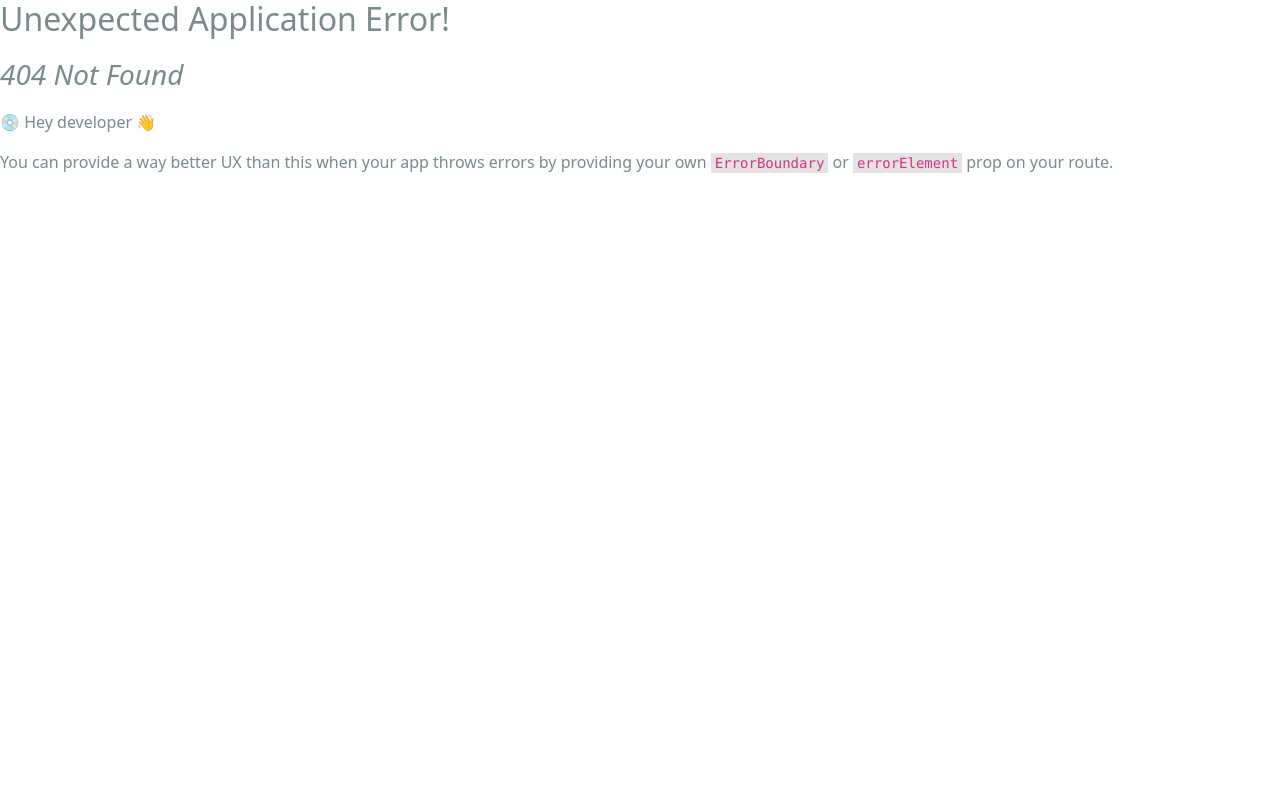
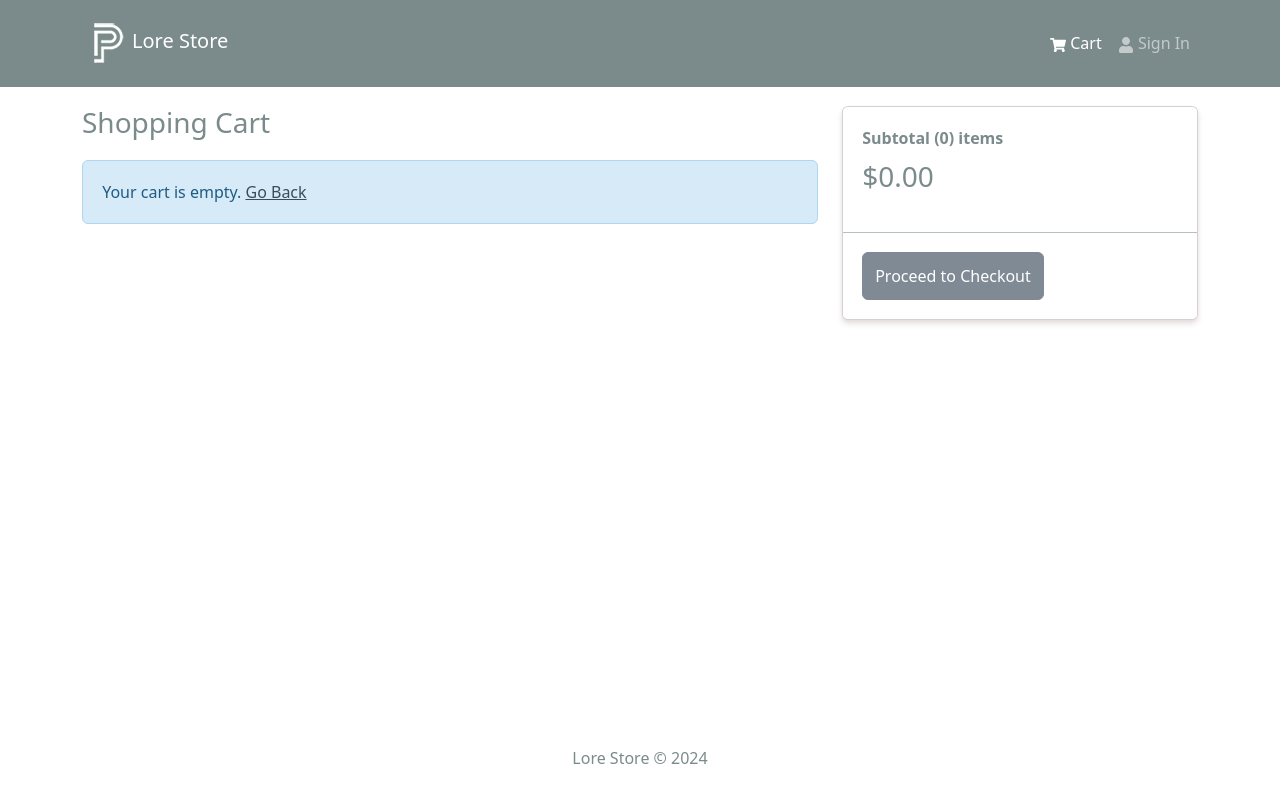
Before and after one commit to Nmcleon/MVP_STORE, a React (Create React App) app in the folder frontend/: page /cart in a window 1280 px wide. Before the commit this address had no page. Shown: the top 802 px of the page. Built offline with nearby package versions, Linux system fonts and the light colour scheme.

Commit message:
Add shopping cart functionality
serious err,
It fetches but redux states, products undefined, fix soon

```diff
--- a/frontend/src/components/Header.jsx
+++ b/frontend/src/components/Header.jsx
@@ -1,11 +1,14 @@
 import React from 'react'
-import { Navbar, Nav, Container } from 'react-bootstrap'
+import { Navbar, Nav, Container, Badge } from 'react-bootstrap'
 import { FaShoppingCart, FaUser } from 'react-icons/fa'
 import { LinkContainer } from 'react-router-bootstrap'
+import { useSelector } from 'react-redux'
 
 import logo from '../assets/logo.png'
 
 const Header = () => {
+    const { cartItems } = useSelector((state) => state.cart)
+
     return (
         <header>
             <Navbar bg='dark' variant='dark' expand='md' collapseOnSelect>
@@ -20,7 +23,16 @@
                     <Navbar.Collapse id='basic-navbar-nav'>
                         <Nav className='ms-auto'>
                             <LinkContainer to='/cart'>
-                                <Nav.Link><FaShoppingCart /> Cart</Nav.Link>
+                            <Nav.Link>
+                                    <FaShoppingCart /> Cart
+                                    {
+                                        cartItems.length > 0 && (
+                                            <Badge pill bg='success' style={{marginLeft: '5px'}}>
+                                                { cartItems.reduce((a, c) => a + c.qty, 0) }
+                                            </Badge>
+                                        )
+                                    }
+                                </Nav.Link>
                                 </LinkContainer>
                                 <LinkContainer to='/login'>
                                     <Nav.Link href='/login'>
--- a/frontend/src/index.js
+++ b/frontend/src/index.js
@@ -16,12 +16,14 @@
 import reportWebVitals from './reportWebVitals';
 import HomeScreen from './screens/HomeScreen';
 import ProductScreen from './screens/ProductScreen';
+import CartScreen from './screens/CartScreen';
 
 const router = createBrowserRouter(
   createRoutesFromElements(
     <Route path='/' element={<App />}>
       <Route index={true} path='/' element={<HomeScreen />} />
       <Route path='/product/:id' element={<ProductScreen />} />
+      <Route path='/cart/' element={<CartScreen />} />
     </Route>
   )
 )
--- /dev/null
+++ b/frontend/src/screens/CartScreen.jsx
@@ -0,0 +1,89 @@
+import React from 'react'
+import { Link, useNavigate } from 'react-router-dom'
+import { useDispatch, useSelector } from 'react-redux'
+import { Row, Col, ListGroup, Image, Form, Button, Card } from 'react-bootstrap'
+import { FaTrash } from 'react-icons/fa'
+import Message from '../components/Message'
+import { addToCart, removeFromCart } from '../slices/cartSlice'
+
+const CartScreen = () => {
+    const navigate = useNavigate()
+    const dispatch = useDispatch()
+    const cart = useSelector((state) => state.cart)
+    const { cartItems } = cart
+    const addToCartHandler = async (product, qty) => {
+        dispatch(addToCart({...product, qty}))
+    };
+	const removeFromCartHandler = async (id) => {
+        dispatch(removeFromCart(id))
+    };
+    const checkoutHandler = () => {
+        navigate('/#')
+    };
+
+    return (
+        <Row>
+            <Col md={8}>
+                <h3 style={{marginBottom: '20px'}}>Shopping Cart</h3>
+                { cartItems.length === 0 ? (
+                    <Message>
+                        Your cart is empty. <Link to='/'>Go Back</Link>
+                    </Message>
+                ) : (
+                    <ListGroup variant='flush'>
+                        { cartItems.map((item) => (
+                            <ListGroup.Item key={item._id}>
+                                <Row>
+                                    <Col md={2}>
+                                        <Image src={item.image} alt={item.name} fluid round />
+                                    </Col>
+                                    <Col md={3}>
+                                        <Link to={`/product/${item._id}`}>{item.name}</Link>
+                                    </Col>
+                                    <Col md={2}>
+                                        ${item.price}
+                                    </Col>
+                                    <Col md={2}>
+                                        <Form.Control as='select' value={item.qty} onChange={(e) => addToCartHandler(item, Number(e.target.value))}>
+                                            {[...Array(item.countInStock).keys()].map((x) => (
+                                                <option key={x + 1} value={x + 1}>
+                                                    {x + 1}
+                                                </option>
+                                            ))}
+                                        </Form.Control>
+                                    </Col>
+                                    <Col md={2}>
+									<Button type='button' variant='light' onClick={() => removeFromCartHandler(item._id)}>
+                                            <FaTrash />
+                                        </Button>
+                                    </Col>
+                                </Row>
+                            </ListGroup.Item>
+                        ))}
+                    </ListGroup>
+                )}
+            </Col>
+            <Col md={4}>
+                <Card>
+                    <ListGroup variant='flush'>
+                        <ListGroup.Item>
+                            <strong>
+                                Subtotal ({cartItems.reduce((acc, item) => acc + item.qty, 0)}) items
+                            </strong>
+                            <h3 className='pt-2'>
+                                ${cartItems.reduce((acc, item) => acc + item.qty * item.price, 0).toFixed(2)}
+                            </h3>
+                        </ListGroup.Item>
+                        <ListGroup.Item>
+						<Button type='button' className='btn-block' disabled={cartItems.length === 0} onClick={checkoutHandler()}>
+                                Proceed to Checkout
+                            </Button>
+                        </ListGroup.Item>
+                    </ListGroup>
+                </Card>
+            </Col>
+        </Row>
+    )
+}
+
+export default CartScreen
--- a/frontend/src/screens/ProductScreen.jsx
+++ b/frontend/src/screens/ProductScreen.jsx
@@ -1,4 +1,5 @@
 import React from 'react'
+import { useState } from 'react'
 import { useParams } from 'react-router-dom'
 import { Link } from 'react-router-dom'
 import { Row, Col, Image, ListGroup, Card, Button } from 'react-bootstrap'
@@ -7,10 +8,25 @@
 import Loader from '../components/Loader'
 import Message from '../components/Message'
 import { useGetProductDetailsQuery } from '../slices/productsApiSlice'
+import { addToCart } from '../slices/cartSlice'
+import { useDispatch } from 'react-redux';
+import { useNavigate } from 'react-router-dom';
+import { Form } from 'react-bootstrap';
 
 const ProductScreen = () => {
     const { id: productId } = useParams();
-    const { data: product, isLoading, error } = useGetProductDetailsQuery(productId);
+    const dispatch = useDispatch()
+    const navigate = useNavigate()
+    const [qty, setQty] = useState(1)
+    const {
+        data: product,
+        isLoading,
+        error
+    } = useGetProductDetailsQuery(productId)
+    const addToCartHandler = () => {
+        dispatch(addToCart({ ...product, qty }))
+        navigate('/cart')
+    }
 
     return (
         <>
@@ -56,6 +72,7 @@
                                             </Col>
                                         </Row>
                                     </ListGroup.Item>
+
                                     <ListGroup.Item>
                                         <Row>
                                             <Col>Status:</Col>
@@ -64,8 +81,26 @@
                                             </Col>
                                         </Row>
                                     </ListGroup.Item>
+
+                                    {product.countInStock > 0 && (
+                                        <ListGroup.Item>
+                                            <Row>
+                                                <Col>Quantity</Col>
+                                                <Col>
+                                                    <Form.Control as='select' value={qty} onChange={(e) => setQty(Number(e.target.value))}>
+                                                            {[...Array(product.countInStock).keys()].map((x) => (
+                                                                <option key={x + 1} value={x + 1}>
+                                                                    {x + 1}
+                                                                </option>
+                                                            ))}
+                                                    </Form.Control>
+                                                </Col>
+                                            </Row>
+                                        </ListGroup.Item>
+                                    )}
+
                                     <ListGroup.Item>
-                                        <Button className='btn-block' type='button' disabled={product.countInStock === 0}>
+                                        <Button className='btn-block' type='button' disabled={product.countInStock === 0} onClick={addToCartHandler}>
                                             Add to Cart
                                         </Button>
                                     </ListGroup.Item>
--- /dev/null
+++ b/frontend/src/slices/cartSlice.js
@@ -0,0 +1,29 @@
+import { createSlice } from '@reduxjs/toolkit'
+import { updateCart } from '../utils/cartUtils'
+
+
+const initialState = localStorage.getItem('cart') ? JSON.parse(localStorage.getItem('cart')) : {cartItems: []}
+const cartSlice = createSlice({
+    name: 'cart',
+    initialState,
+    reducers: {
+        addToCart: (state, action) => {
+            const item = action.payload
+            const existItem = state.cartItems.find((x) => x._id === item._id)
+            if (existItem) {
+                state.cartItems = state.cartItems.map((x) => x._id === existItem._id ? item : x)
+            } else {
+                state.cartItems = [...state.cartItems, item];
+            }
+			return updateCart(state)
+        },
+        removeFromCart: (state, action) => {
+            state.cartItems = state.cartItems.filter((x) => x._id !== action.payload);
+
+            return updateCart(state);
+        }
+    }
+});
+
+export const { addToCart, removeFromCart } = cartSlice.actions;
+export default cartSlice.reducer;
--- a/frontend/src/store.js
+++ b/frontend/src/store.js
@@ -1,9 +1,11 @@
 import { configureStore } from "@reduxjs/toolkit"
 import { apiSlice } from "./slices/apiSlice";
+import cartSliceReducer from './slices/cartSlice'
 
 const store = configureStore({
     reducer: {
-        [apiSlice.reducerPath]: apiSlice.reducer
+        [apiSlice.reducerPath]: apiSlice.reducer,
+        cart: cartSliceReducer
     },
     middleware: (getDefaultMiddleware) => getDefaultMiddleware().concat(apiSlice.middleware),
     devTools: true
--- /dev/null
+++ b/frontend/src/utils/cartUtils.js
@@ -0,0 +1,21 @@
+export const addDecimals = (num) => {
+    return (Math.round(num * 100) / 100).toFixed(2)
+}
+
+export const updateCart = (state) => {
+    // Calculate item price
+    state.itemsPrice = addDecimals(state.cartItems.reduce((acc, item) => acc + item.price * item.qty, 0))
+
+    // Calculate shipping price (add $10 shipping fee if order is below $100)
+    state.shippingPrice = addDecimals(state.itemsPrice > 100 ? 0 : 10)
+
+    // Calculate tax price (15% tax)
+    state.taxPrice = addDecimals(Number((0.15 * state.itemsPrice).toFixed(2)))
+
+    // Calculate total price
+    state.totalPrice = (Number(state.itemsPrice) + Number(state.shippingPrice) + Number(state.taxPrice)).toFixed(2)
+
+    localStorage.setItem('cart', JSON.stringify(state))
+
+    return state
+}
```
Also changed, not shown: 1 other file (tests, documents, lock files or other folders).
